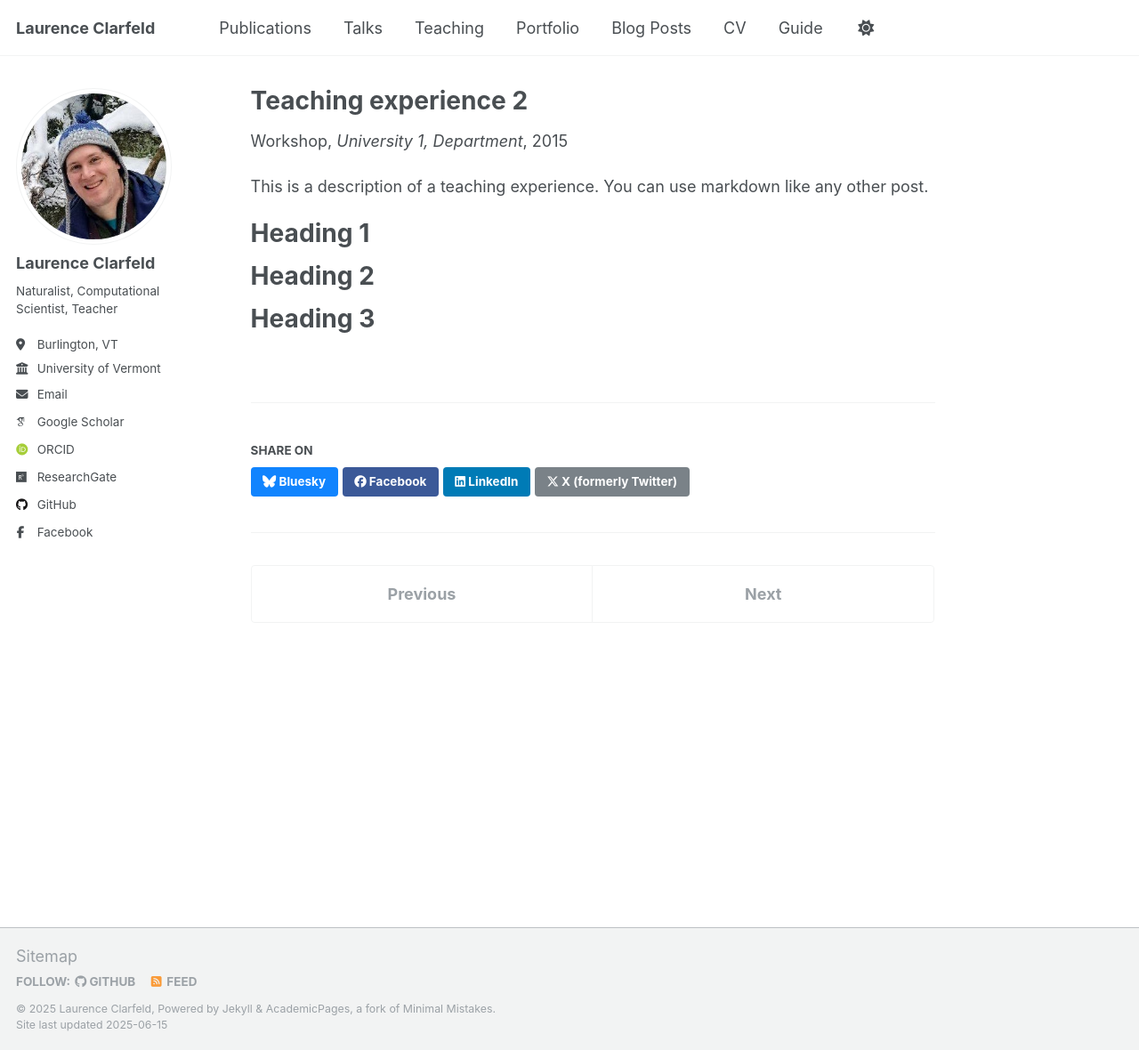
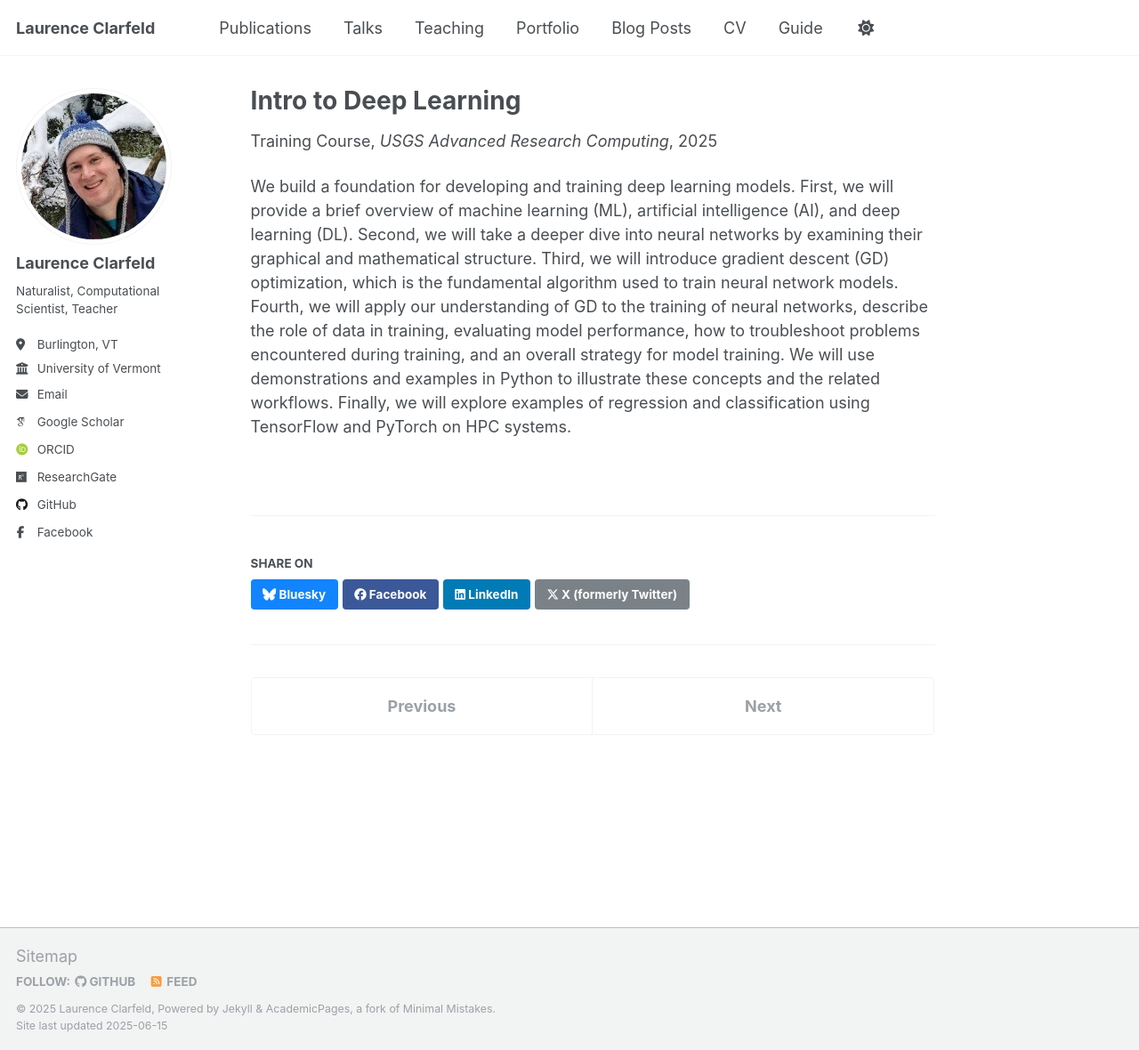
Before and after one commit to lclarfel/https-github.com-lclarfel, a Jekyll site: the page built from _teaching/2015-spring-teaching-2.md, in a window 1280 px wide and 1180 px high. Shown: the whole window at 89% size. Built offline with Jekyll 4.4.1, drawn with Linux system fonts in a browser that asks for light colours; some web fonts are replaced.

Commit message:
Update 2015-spring-teaching-2.md

```diff
--- a/_teaching/2015-spring-teaching-2.md
+++ b/_teaching/2015-spring-teaching-2.md
@@ -1,20 +1,11 @@
 ---
-title: "Teaching experience 2"
+title: "Intro to Deep Learning"
 collection: teaching
-type: "Workshop"
+type: "Training Course"
 permalink: /teaching/2015-spring-teaching-1
-venue: "University 1, Department"
-date: 2015-01-01
-location: "City, Country"
+venue: "USGS Advanced Research Computing"
+date: 2025-05-14 - 2025-05-22
+location: "Virtual/Online"
 ---
 
-This is a description of a teaching experience. You can use markdown like any other post.
-
-Heading 1
-======
-
-Heading 2
-======
-
-Heading 3
-======
+We build a foundation for developing and training deep learning models. First, we will provide a brief overview of machine learning (ML), artificial intelligence (AI), and deep learning (DL). Second, we will take a deeper dive into neural networks by examining their graphical and mathematical structure. Third, we will introduce gradient descent (GD) optimization, which is the fundamental algorithm used to train neural network models. Fourth, we will apply our understanding of GD to the training of neural networks, describe the role of data in training, evaluating model performance, how to troubleshoot problems encountered during training, and an overall strategy for model training. We will use demonstrations and examples in Python to illustrate these concepts and the related workflows. Finally, we will explore examples of regression and classification using TensorFlow and PyTorch on HPC systems.
```
